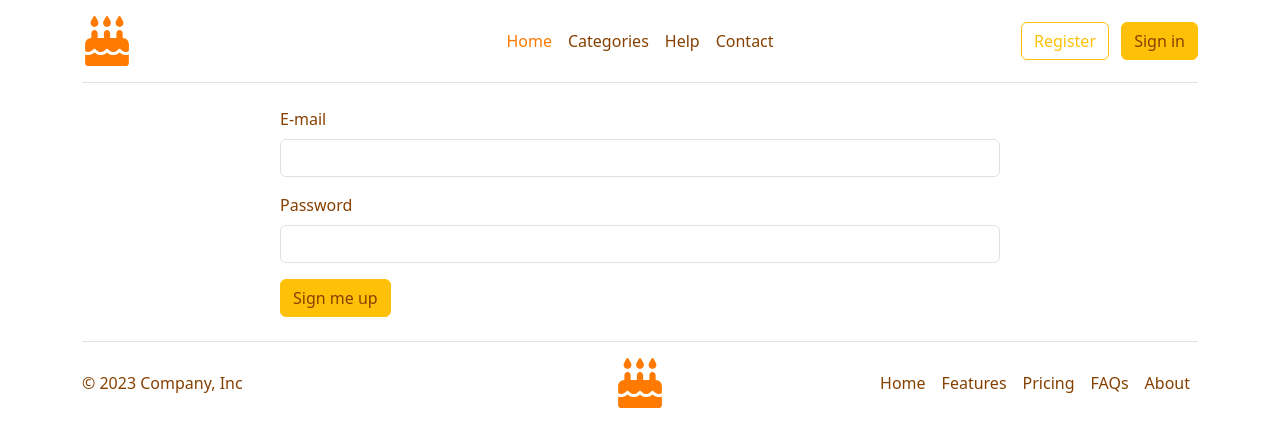
After one commit to Plovester/Boorsoq, a Flask app: page /login in a window 1280 px wide. The commit adds this page. Shown: the top 447 px of the page. Run offline with Flask 3, Linux system fonts and the light colour scheme; some libraries are stand-ins or nearby versions.

Commit message:
Add register and login forms

```diff
--- /dev/null
+++ b/forms.py
@@ -0,0 +1,15 @@
+from flask_wtf import FlaskForm
+from wtforms import StringField, PasswordField, SubmitField
+from wtforms.validators import DataRequired
+
+
+class RegisterForm(FlaskForm):
+    email = StringField("E-mail", validators=[DataRequired()])
+    password = PasswordField("Password", validators=[DataRequired()])
+    submit = SubmitField("Sign me up")
+
+
+class LoginForm(FlaskForm):
+    email = StringField("E-mail", validators=[DataRequired()])
+    password = PasswordField("Password", validators=[DataRequired()])
+    submit = SubmitField("Sign me up")
--- a/main.py
+++ b/main.py
@@ -1,6 +1,8 @@
 from flask import Flask, render_template, redirect, url_for, request
 # from flask_login import login_user, LoginManager, current_user, logout_user, login_required
 from flask_bootstrap import Bootstrap5
+from forms import RegisterForm, LoginForm
+import os
 
 app = Flask(__name__)
 Bootstrap5(app)
@@ -8,11 +10,25 @@ Bootstrap5(app)
 # login_manager = LoginManager()
 # login_manager.init_app(app)
 
+app.config['SECRET_KEY'] = os.environ['SECRET_KEY']
+
 
 @app.route('/')
 def home():
     return render_template("index.html")
 
 
+@app.route('/register', methods=["GET", "POST"])
+def register():
+    register_form = RegisterForm()
+    return render_template("register.html", form=register_form)
+
+
+@app.route('/login', methods=["GET", "POST"])
+def login():
+    login_form = LoginForm()
+    return render_template("register.html", form=login_form)
+
+
 if __name__ == "__main__":
     app.run(debug=True)
--- a/static/css/styles.css
+++ b/static/css/styles.css
@@ -1,3 +1,11 @@
+body {
+    color: #864000 !important;
+}
+
+input {
+    color: #864000 !important;
+}
+
 .header-img {
     background-image: url("../assets/img/header-img.jpg");
     background-size: 150%;
--- a/templates/header.html
+++ b/templates/header.html
@@ -25,7 +25,7 @@
                 </ul>
 
                 <div class="col-md-3 text-end">
-                    <button type="button" class="btn btn-outline-warning me-2">Register</button>
-                    <button type="button" class="main-text-color btn btn-warning">Sign in</button>
+                    <a class="btn btn-outline-warning me-2" href="{{ url_for('register') }}">Register</a>
+                    <a class="main-text-color btn btn-warning" href="{{ url_for('login') }}">Sign in</a>
                 </div>
             </header>
--- /dev/null
+++ b/templates/register.html
@@ -0,0 +1,15 @@
+{% from "bootstrap5/form.html" import render_form %}
+{% include "header.html" %}
+
+<main class="mb-4">
+  <div class="container">
+    <div class="row">
+      <div class="col-lg-8 col-md-10 mx-auto">
+        {{ render_form(form, novalidate=True, button_map={"submit": "warning"}) }}
+      </div>
+    </div>
+  </div>
+</main>
+
+
+{% include "footer.html" %}
```
Also changed, not shown: templates/footer.html (line endings or trailing spaces), templates/index.html (line endings or trailing spaces), 2 other files.
